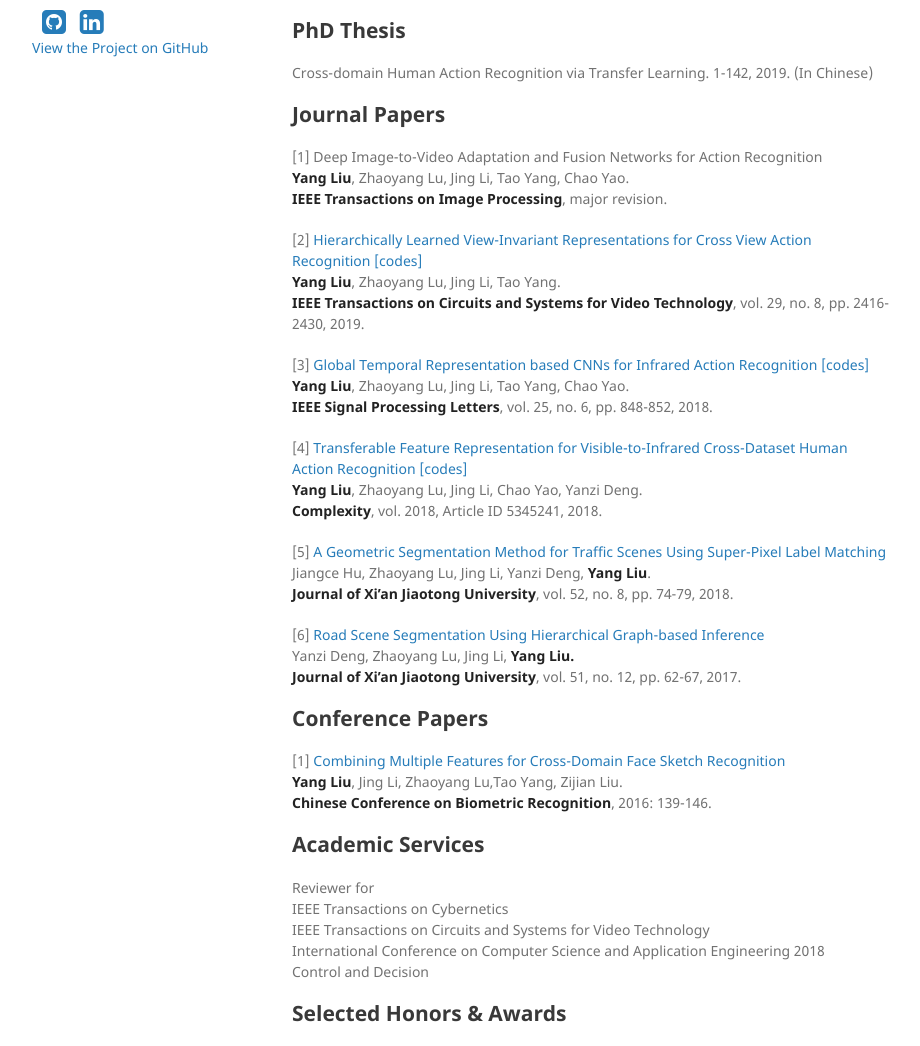
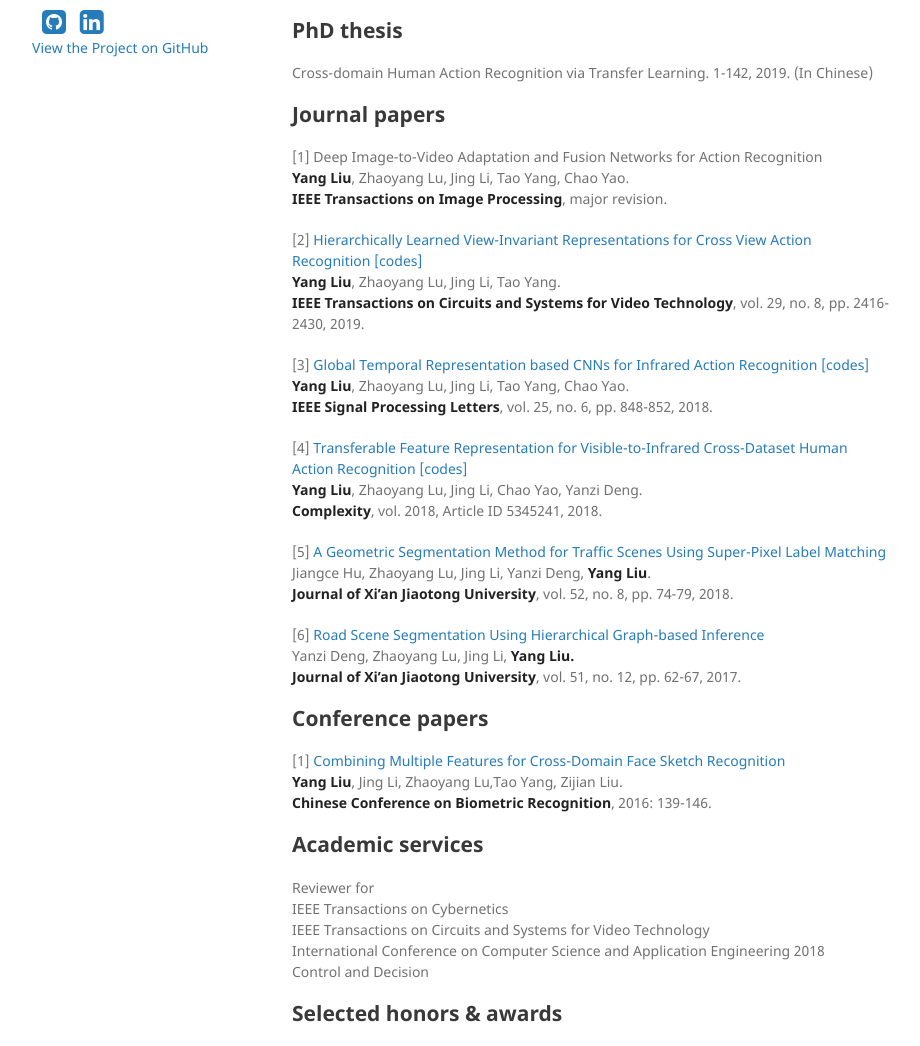
Before and after one commit to YangLiu9208/home, a Jekyll site: the page built from index.md, in a window 1280 px wide and 1400 px high. Shown: the part 354-1400 px from the top of the window, without its empty margins (178-1098 px from the left). Built offline with Jekyll 4.4.1, drawn with Linux system fonts in a browser that asks for light colours; a style sheet for code colours, icons or effects is not loaded.

```diff
--- a/index.md
+++ b/index.md
@@ -14,10 +14,10 @@ Deep Learning, Transfer Learning, Domain Adaptation, Zero-shot Learning
 Knowledge Graph, Cognitive Reasoning
 Graph Embedding, Graph Neural/Convolutional/Attention Networks
 
-## PhD Thesis
+## PhD thesis
 Cross-domain Human Action Recognition via Transfer Learning. 1-142, 2019. (In Chinese)
 
-## Journal Papers
+## Journal papers
 [1] Deep Image-to-Video Adaptation and Fusion Networks for Action Recognition
 **Yang Liu**, Zhaoyang Lu, Jing Li, Tao Yang, Chao Yao.
 **IEEE Transactions on Image Processing**, major revision.
@@ -42,19 +42,19 @@ Jiangce Hu, Zhaoyang Lu, Jing Li, Yanzi Deng, **Yang Liu**.
 Yanzi Deng, Zhaoyang Lu, Jing Li, **Yang Liu.**
 **Journal of Xi'an Jiaotong University**, vol. 51, no. 12, pp. 62-67, 2017.
 
-## Conference Papers
+## Conference papers
 [1] [Combining Multiple Features for Cross-Domain Face Sketch Recognition](https://link.springer.com/chapter/10.1007/978-3-319-46654-5_16)
 **Yang Liu**, Jing Li, Zhaoyang Lu,Tao Yang, Zijian Liu.
 **Chinese Conference on Biometric Recognition**, 2016: 139-146.
 
-## Academic Services
+## Academic services
 Reviewer for
 IEEE Transactions on Cybernetics
 IEEE Transactions on Circuits and Systems for Video Technology
 International Conference on Computer Science and Application Engineering 2018
 Control and Decision
 
-## Selected Honors & Awards
+## Selected honors & awards
 2018 National Scholarship for PhD Students
 2018 Excellent PhD Students
 2017 First Class Academic Scholarship for PhD Students
```
